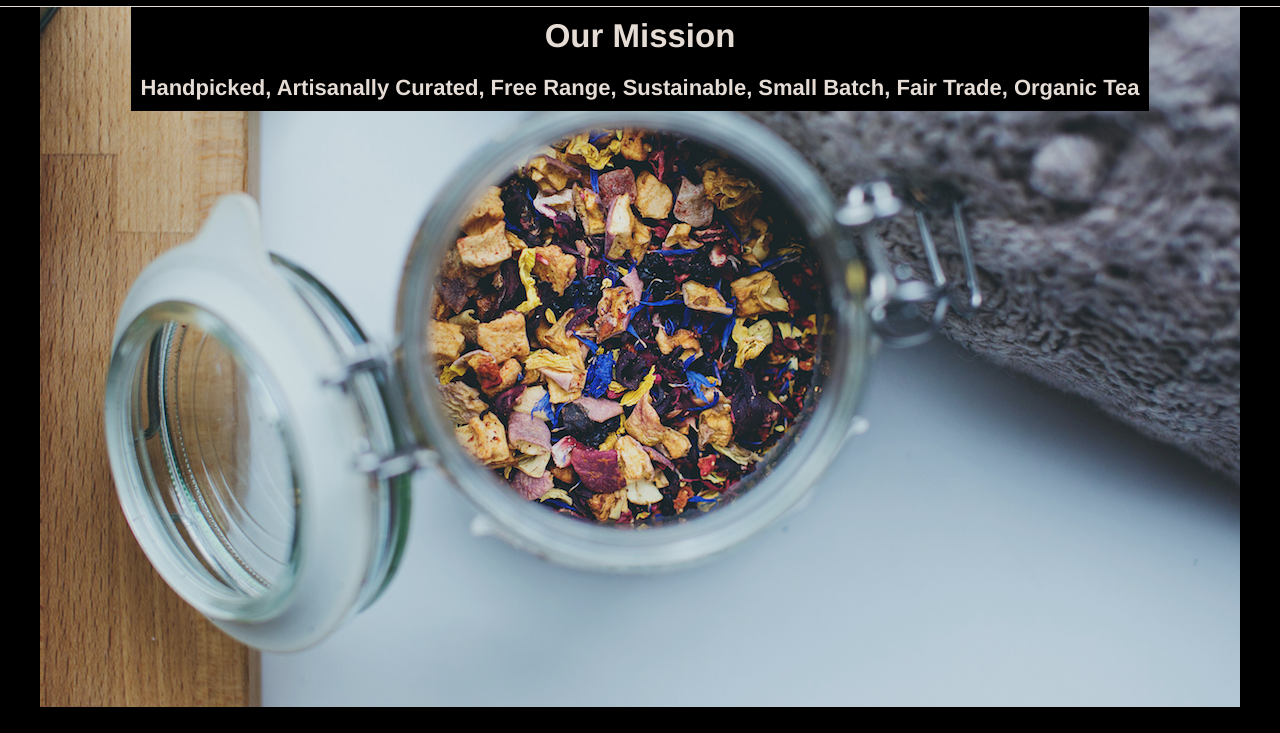
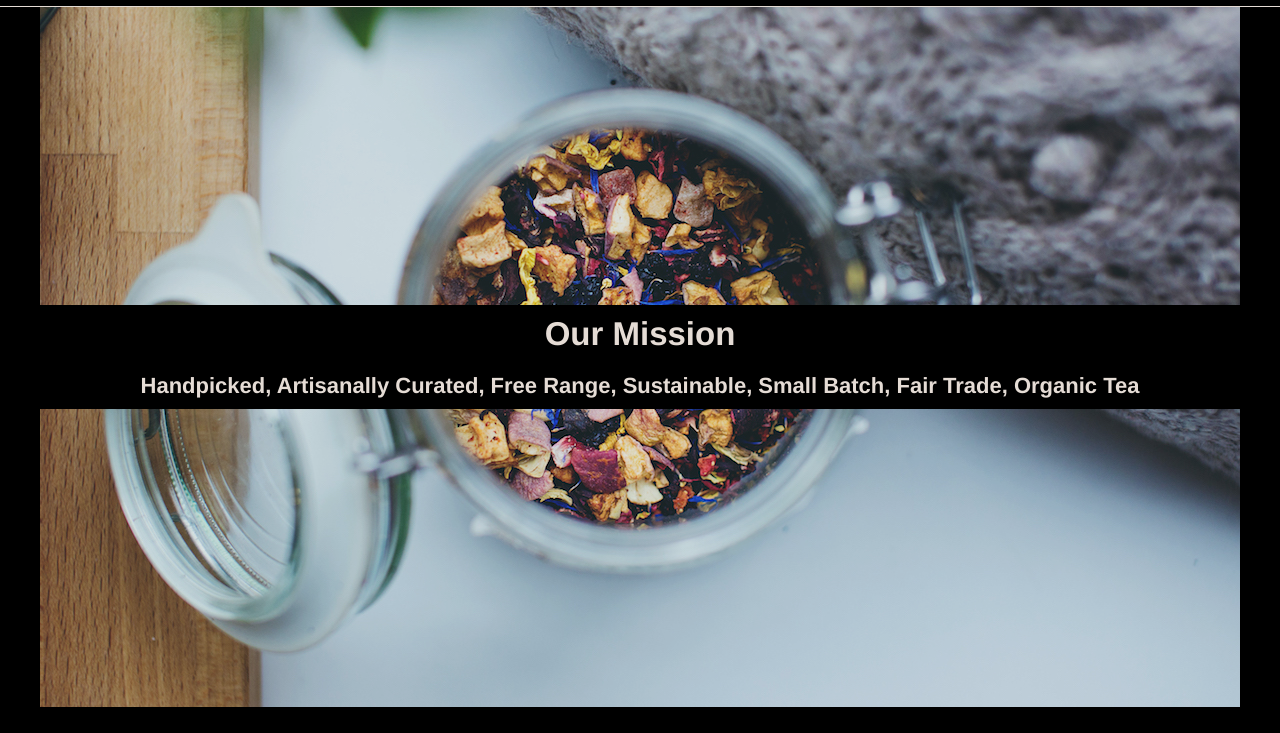
Before and after one commit to witheveryfallingcurl/tea_cosy, a plain HTML site: page index.html in a window 1280 px wide. Shown: the part 63-796 px from the top of the page. Drawn offline with Linux system fonts and the light colour scheme.

Commit message:
Finished Mission

```diff
--- a/resources/css/stylesheet.css
+++ b/resources/css/stylesheet.css
@@ -54,6 +54,11 @@ nav a {
   height: 700px;
   width: 1200px;
   padding-top: 70px;
+  align-items: center;
+}
+
+#text {
+  width: 100%;
 }
 
 .logo {
```
Also changed, not shown: index.html (+2 -0 lines).
